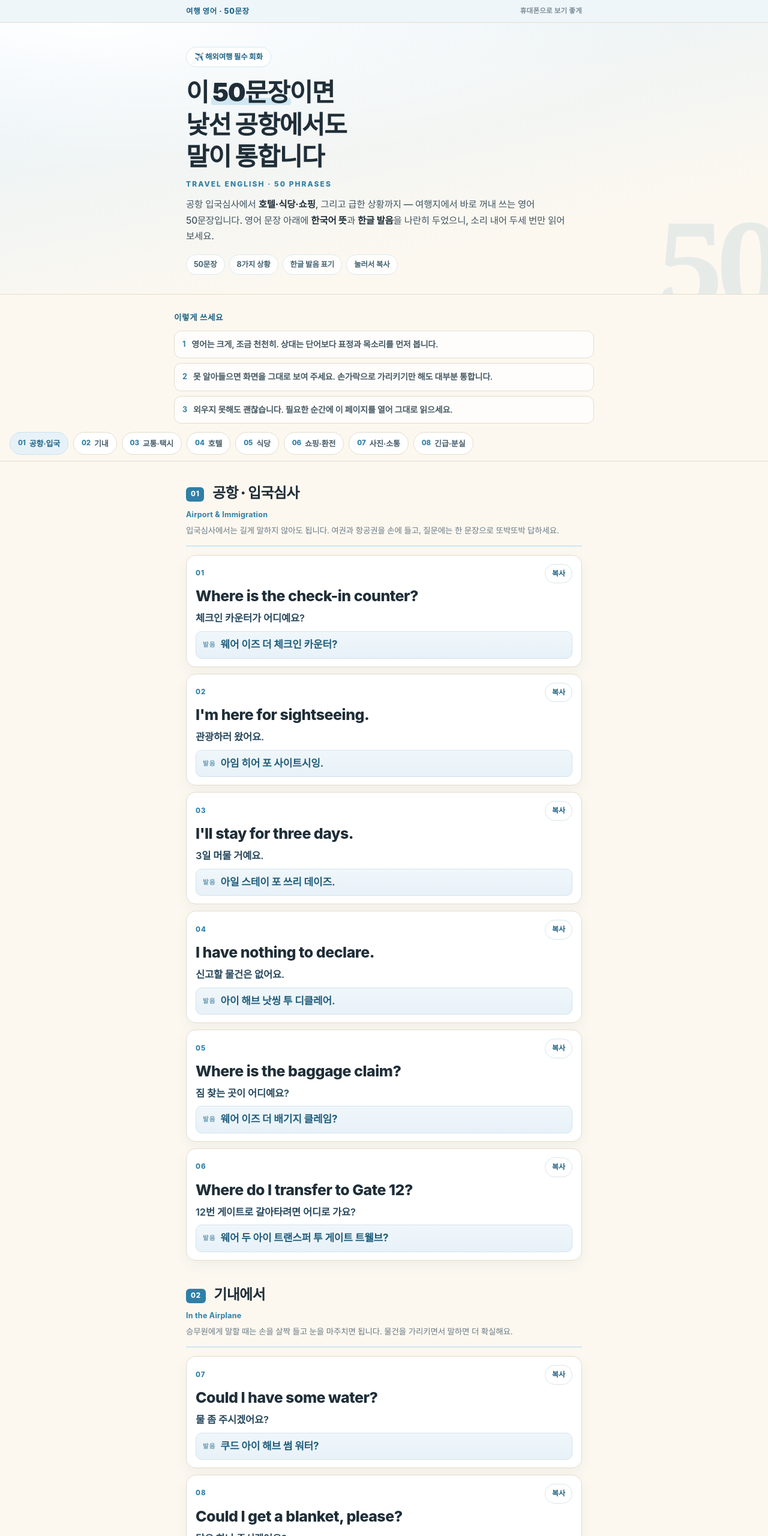
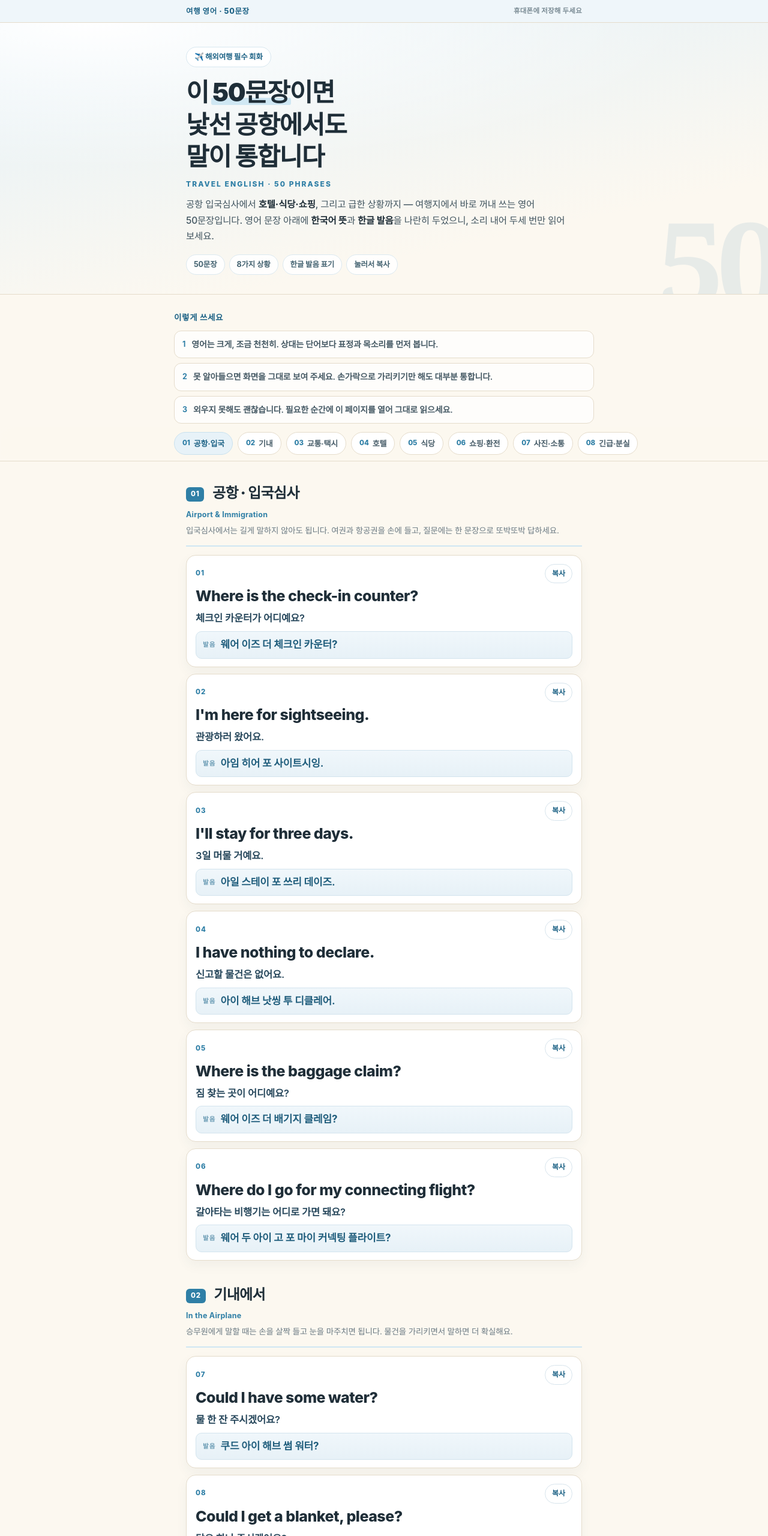
Before and after one commit to jennylee3769-cmyk/travel-english-50-phrases, a plain HTML site: page index.html in a window 1280 px wide. Shown: the top 2560 px of the page at 60% size. Drawn offline with Linux system fonts and the light colour scheme.

Commit message:
문장 3곳 다듬기(환승·기내 물·버스)와 칩 메뉴 정렬 수정

```diff
--- a/index.html
+++ b/index.html
@@ -73,7 +73,7 @@ h1 .en-title{display:block;margin-top:11px;font-size:12px;font-weight:800;letter
 /* chips */
 .chips{
   position:sticky;top:0;z-index:20;display:flex;gap:8px;overflow-x:auto;scrollbar-width:none;
-  padding:10px 16px;background:rgba(252,248,240,.95);
+  padding:10px max(16px, calc((100% - 700px) / 2));background:rgba(252,248,240,.95);
   backdrop-filter:saturate(150%) blur(10px);-webkit-backdrop-filter:saturate(150%) blur(10px);
   border-bottom:1px solid var(--line);
 }
@@ -151,7 +151,7 @@ footer .hint{margin-top:6px;font-size:12px;color:#8B9AA2}
 <div class="topbar">
   <div class="wrap">
     <span class="brand">여행 영어 · 50문장</span>
-    <span class="n">휴대폰으로 보기 좋게</span>
+    <span class="n">휴대폰에 저장해 두세요</span>
   </div>
 </div>
 
@@ -234,12 +234,12 @@ footer .hint{margin-top:6px;font-size:12px;color:#8B9AA2}
           <p class="pr"><span class="pr-label">발음</span>웨어 이즈 더 배기지 클레임?</p>
         </article>
         <article class="card">
-          <div class="card-top"><span class="no">06</span><button class="copy" type="button" data-copy="Where do I transfer to Gate 12?
-12번 게이트로 갈아타려면 어디로 가요?
-웨어 두 아이 트랜스퍼 투 게이트 트웰브?" aria-label="6번 문장 복사">복사</button></div>
-          <p class="en" lang="en">Where do I transfer to Gate 12?</p>
-          <p class="ko">12번 게이트로 갈아타려면 어디로 가요?</p>
-          <p class="pr"><span class="pr-label">발음</span>웨어 두 아이 트랜스퍼 투 게이트 트웰브?</p>
+          <div class="card-top"><span class="no">06</span><button class="copy" type="button" data-copy="Where do I go for my connecting flight?
+갈아타는 비행기는 어디로 가면 돼요?
+웨어 두 아이 고 포 마이 커넥팅 플라이트?" aria-label="6번 문장 복사">복사</button></div>
+          <p class="en" lang="en">Where do I go for my connecting flight?</p>
+          <p class="ko">갈아타는 비행기는 어디로 가면 돼요?</p>
+          <p class="pr"><span class="pr-label">발음</span>웨어 두 아이 고 포 마이 커넥팅 플라이트?</p>
         </article>
         </div>
       </section>
@@ -253,10 +253,10 @@ footer .hint{margin-top:6px;font-size:12px;color:#8B9AA2}
         <div class="cards">
         <article class="card">
           <div class="card-top"><span class="no">07</span><button class="copy" type="button" data-copy="Could I have some water?
-물 좀 주시겠어요?
+물 한 잔 주시겠어요?
 쿠드 아이 해브 썸 워터?" aria-label="7번 문장 복사">복사</button></div>
           <p class="en" lang="en">Could I have some water?</p>
-          <p class="ko">물 좀 주시겠어요?</p>
+          <p class="ko">물 한 잔 주시겠어요?</p>
           <p class="pr"><span class="pr-label">발음</span>쿠드 아이 해브 썸 워터?</p>
         </article>
         <article class="card">
@@ -351,10 +351,10 @@ footer .hint{margin-top:6px;font-size:12px;color:#8B9AA2}
         </article>
         <article class="card">
           <div class="card-top"><span class="no">18</span><button class="copy" type="button" data-copy="Which bus goes downtown?
-시내에 가는 버스는 몇 번이에요?
+시내에 가는 버스는 어느 거예요?
 위치 버스 고즈 다운타운?" aria-label="18번 문장 복사">복사</button></div>
           <p class="en" lang="en">Which bus goes downtown?</p>
-          <p class="ko">시내에 가는 버스는 몇 번이에요?</p>
+          <p class="ko">시내에 가는 버스는 어느 거예요?</p>
           <p class="pr"><span class="pr-label">발음</span>위치 버스 고즈 다운타운?</p>
         </article>
         </div>
```
